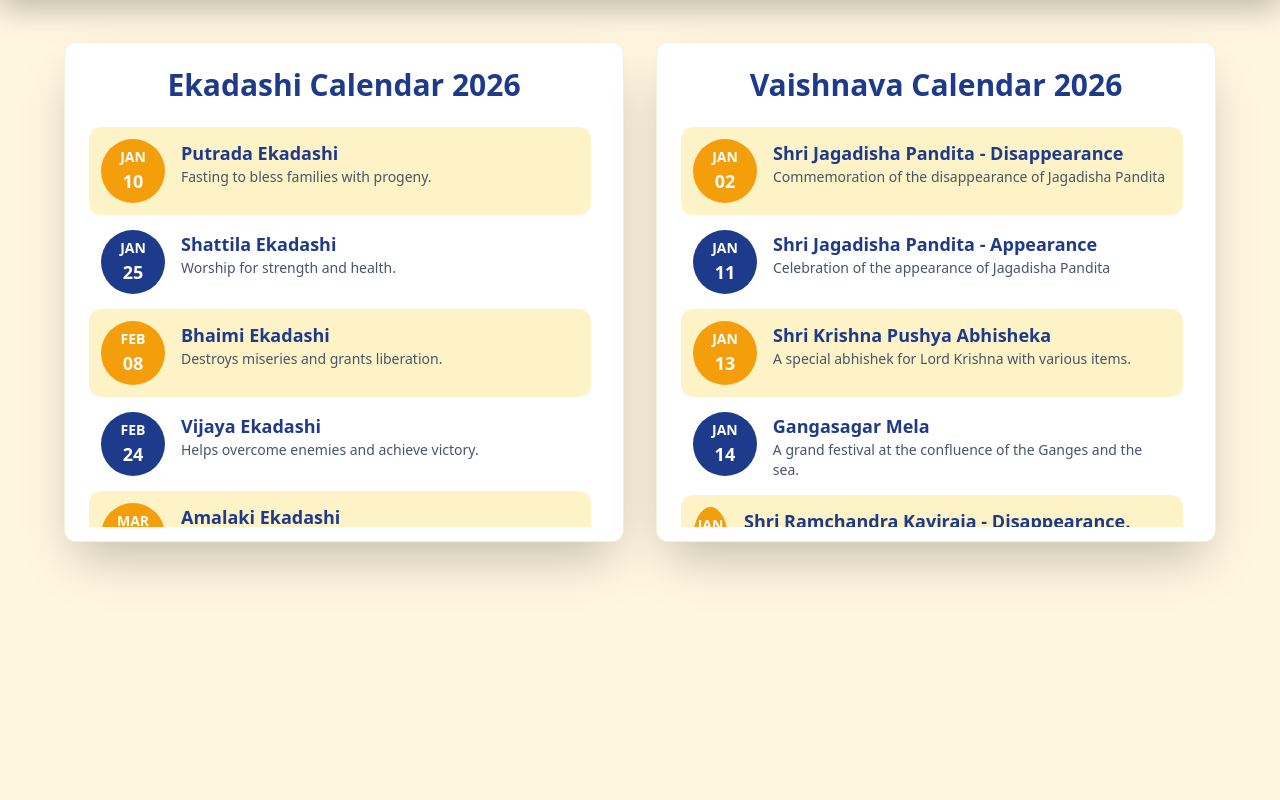
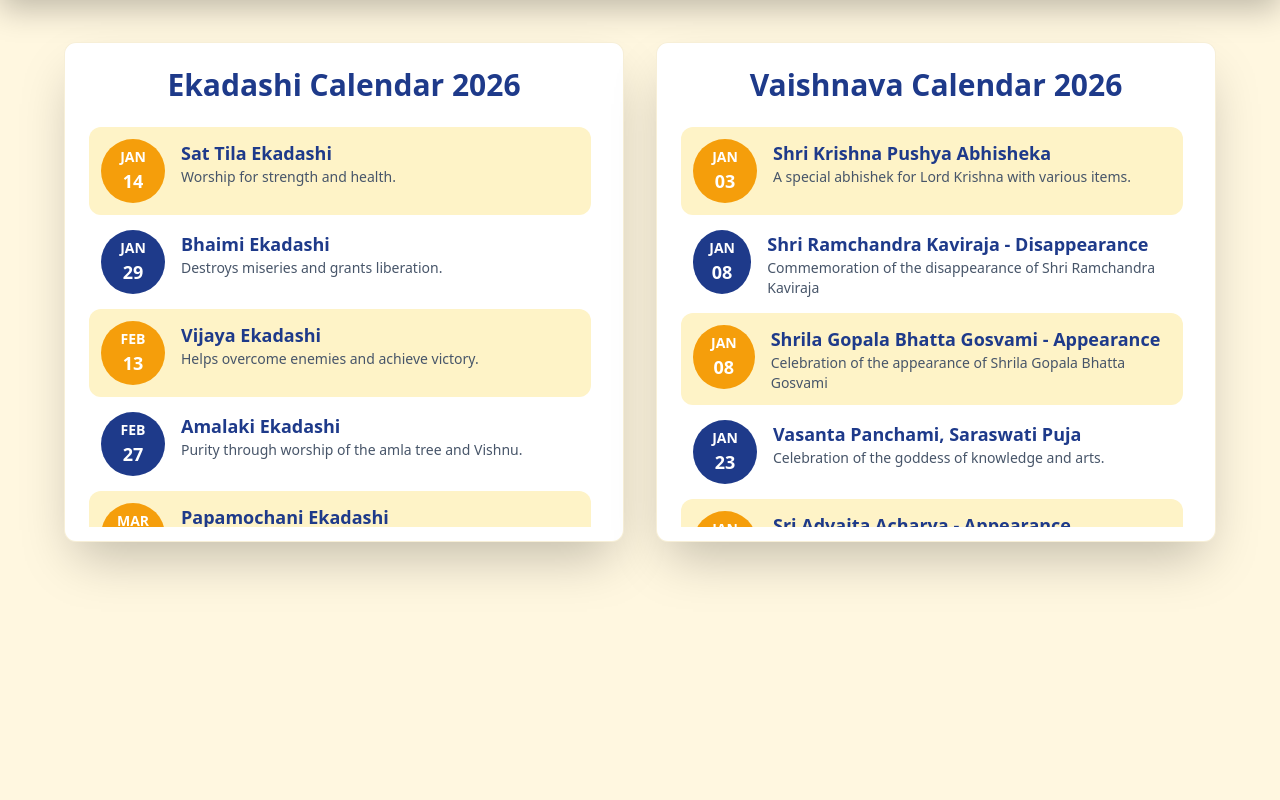
Before and after one commit to asinha2297/sharanagati, a React (Vite) app: page / in a window 1280 px wide. Shown: the part 840-1640 px from the top of the page. Built offline with nearby package versions, Linux system fonts and the light colour scheme.

Commit message:
UpcomingEvents updated
Updated Vaishnava Calendar and Ekadashi Calendar

```diff
--- a/src/components/UpcomingEvents.jsx
+++ b/src/components/UpcomingEvents.jsx
@@ -2,262 +2,239 @@ import React from "react";
 
 const events = [
   {
-    date: "10",
+    date: "14",
     month: "JAN",
-    title: "Putrada Ekadashi",
-    description: "Fasting to bless families with progeny.",
-  },
-  {
-    date: "25",
-    month: "JAN",
-    title: "Shattila Ekadashi",
+    title: "Sat Tila Ekadashi",
     description: "Worship for strength and health.",
   },
   {
-    date: "08",
-    month: "FEB",
+    date: "29",
+    month: "JAN",
     title: "Bhaimi Ekadashi",
     description: "Destroys miseries and grants liberation.",
   },
   {
-    date: "24",
+    date: "13",
     month: "FEB",
     title: "Vijaya Ekadashi",
     description: "Helps overcome enemies and achieve victory.",
   },
   {
-    date: "10",
-    month: "MAR",
+    date: "27",
+    month: "FEB",
     title: "Amalaki Ekadashi",
     description: "Purity through worship of the amla tree and Vishnu.",
   },
   {
-    date: "26",
+    date: "15",
     month: "MAR",
     title: "Papamochani Ekadashi",
     description: "Washes away sins and grants divine forgiveness.",
   },
   {
-    date: "09",
-    month: "APR",
+    date: "29",
+    month: "MAR",
     title: "Kamada Ekadashi",
     description: "Fulfills desires and removes curses.",
   },
   {
-    date: "24",
+    date: "13",
     month: "APR",
     title: "Varuthini Ekadashi",
     description: "Brings prosperity and spiritual upliftment.",
   },
   {
-    date: "08",
-    month: "MAY",
+    date: "27",
+    month: "APR",
     title: "Mohini Ekadashi",
     description: "Eliminates delusion and ego, invoking divine wisdom.",
   },
   {
-    date: "23",
+    date: "13",
     month: "MAY",
     title: "Apara Ekadashi",
     description: "Removes sins and grants salvation.",
   },
   {
-    date: "07",
+    date: "27",
+    month: "MAY",
+    title: "Padmini Ekadashi",
+    description: "Washes away sins and grants spiritual merit.",
+  },
+  {
+    date: "11",
+    month: "JUN",
+    title: "Parama Ekadashi",
+    description: "Cleanses past sins and grants liberation from the cycle of birth and death.",
+  },
+  {
+    date: "26",
     month: "JUN",
     title: "Pandava Nirjala Ekadashi",
     description: "Strict fasting without water for ultimate spiritual benefit.",
   },
   {
-    date: "22",
-    month: "JUN",
+    date: "11",
+    month: "JUL",
     title: "Yogini Ekadashi",
     description: "Cleanses sins and leads towards moksha.",
   },
   {
-    date: "06",
+    date: "25",
     month: "JUL",
     title: "Sayana/Devshayani Ekadashi",
     description: "Marks the beginning of Chaturmasya; worship Vishnu.",
   },
   {
-    date: "21",
-    month: "JUL",
+    date: "09",
+    month: "AUG",
     title: "Kamika Ekadashi",
     description: "Fasting for farming prosperity and nature's welfare.",
   },
   {
-    date: "05",
+    date: "24",
     month: "AUG",
     title: "Pavitropana Ekadashi",
     description: "Protects devotees and restores sacred bonds.",
   },
   {
-    date: "19",
-    month: "AUG",
+    date: "07",
+    month: "SEP",
     title: "Annada Ekadashi",
     description: "Grants freedom from sins and fear.",
   },
   {
-    date: "04",
+    date: "22",
     month: "SEP",
     title: "Parshva Ekadashi",
     description: "Promises liberation and ancestral blessings.",
   },
   {
-    date: "17",
-    month: "SEP",
+    date: "06",
+    month: "OCT",
     title: "Indira Ekadashi",
     description: "Fasting honors Lord Indra and grants power.",
   },
   {
-    date: "03",
+    date: "22",
     month: "OCT",
-    title: "Papankusha Ekadashi",
+    title: "Pashankusha Ekadashi",
     description: "Removes grave sins and offers purification.",
   },
   {
-    date: "17",
-    month: "OCT",
+    date: "05",
+    month: "NOV",
     title: "Rama Ekadashi",
     description: "Devotion to Lord Rama, grants liberation.",
   },
   {
-    date: "02",
+    date: "21",
     month: "NOV",
-    title: "Devutthana Ekadashi",
+    title: "Utthana Ekadashi",
     description: "Marks end of Chaturmasya; Vishnu awakens.",
   },
   {
-    date: "15",
-    month: "NOV",
+    date: "05",
+    month: "DEC",
     title: "Utpanna Ekadashi",
     description: "Celebrates the rising of the Ekadashi goddess.",
   },
   {
-    date: "01",
+    date: "20",
     month: "DEC",
     title: "Mokshada Ekadashi",
     description: "Fasting for moksha and spiritual upliftment.",
-  },
-  {
-    date: "16",
-    month: "DEC",
-    title: "Saphala Ekadashi",
-    description: "Brings success and fulfills desires.",
   },
 ];
 
 const vaishnavaEvents = [
   {
-    date: "02",
-    month: "JAN",
-    title: "Shri Jagadisha Pandita - Disappearance",
-    description: "Commemoration of the disappearance of Jagadisha Pandita",
-  },
-  {
-    date: "11",
-    month: "JAN",
-    title: "Shri Jagadisha Pandita - Appearance",
-    description: "Celebration of the appearance of Jagadisha Pandita",
-  },
-  {
-    date: "13",
+    date: "03",
     month: "JAN",
     title: "Shri Krishna Pushya Abhisheka",
     description: "A special abhishek for Lord Krishna with various items.",
   },
   {
-    date: "14",
+    date: "08",
     month: "JAN",
-    title: "Gangasagar Mela",
-    description: "A grand festival at the confluence of the Ganges and the sea.",
+    title: "Shri Ramchandra Kaviraja - Disappearance",
+    description: "Commemoration of the disappearance of Shri Ramchandra Kaviraja",
   },
   {
-    date: "18",
+    date: "08",
     month: "JAN",
-    title: "Shri Ramchandra Kaviraja - Disappearance, Shrila Gopala Bhatta Gosvami - Appearance",
+    title: "Shrila Gopala Bhatta Gosvami - Appearance",
+    description: "Celebration of the appearance of Shrila Gopala Bhatta Gosvami",
   },
   {
-    date: "20",
+    date: "23",
     month: "JAN",
-    title: "Shri Jayadeva Gosvami - Disappearance",
-    description: "Commemoration of the disappearance of Jayadeva Gosvami",
-  },
-  {
-    date: "21",
-    month: "JAN",
-    title: "Shri Lochana Dasa Thakura - Disappearance",
-    description: "Commemoration of the disappearance of Lochana Dasa Thakura",
-  },
-  {
-    date: "03",
-    month: "FEB",
-    title: "Vasanta Panchami, Saraawati Puja",
+    title: "Vasanta Panchami, Saraswati Puja",
     description: "Celebration of the goddess of knowledge and arts.",
   },
   {
-    date: "04",
-    month: "FEB",
-    title: "Shri Advaita Acharya - Appearance",
+    date: "25",
+    month: "JAN",
+    title: "Sri Advaita Acharya - Appearance",
     description: "Celebration of the appearance of Advaita Acharya",
   },
   {
-    date: "05",
-    month: "FEB",
+    date: "26",
+    month: "JAN",
     title: "Bhishmashatami",
     description: "Commemoration of Bhishma's vow; fasting and prayers.",
   },
   {
-    date: "09",
-    month: "FEB",
+    date: "30",
+    month: "JAN",
     title: "Varaha Dwadashi",
     description: "Appearance of Lord Varahadeva.",
   },
   {
-    date: "10",
-    month: "FEB",
+    date: "31",
+    month: "JAN",
     title: "Nityananda Trayodashi",
     description: "Appearance of Sri Nityananda Prabhu.",
   },
   {
-    date: "17",
+    date: "06",
     month: "FEB",
     title: "Srila Bhaktisiddhanta Sarasvati Thakura - Appearance",
-    description: "Celebration of the founder of the Gaudiya Math.",
+    description: "Celebration of the appearance of Srila Bhaktisiddhanta Sarasvati Thakura.",
   },
   {
-    date: "26",
+    date: "16",
     month: "FEB",
     title: "Shiva Ratri",
     description: "Great night of Shiva; fasting and night vigil.",
   },
   {
-    date: "01",
-    month: "MAR",
-    title: "Shrila Jagannatha Dasa Babaji - Disappearance",
-    description: "Commemoration of the disappearance of Jagannatha Dasa Babaji",
+    date: "18",
+    month: "FEB",
+    title: "Srila Jagannatha Dasa Babaji - Disappearance",
+    description: "Commemoration of the disappearance of Srila Jagannatha Dasa Babaji.",
   },
   {
-    date: "14",
+    date: "03",
     month: "MAR",
-    title: "Gaur Purnima",
-    description: "Appearance of Lord Chaitanya Mahaprabhu.",
+    title: "Gaura Purnima",
+    description: "Commemoration of the appearance of Lord Chaitanya Mahaprabhu.",
   },
   {
-    date: "15",
+    date: "04",
     month: "MAR",
     title: "Festival of Jagannatha Mishra",
     description: "Celebration of Lord Chaitanya's father",
   },
   {
-    date: "22",
+    date: "11",
     month: "MAR",
     title: "Shri Shrivas Pandita - Appearance",
     description: "Celebration of the appearance of Shrivas Pandita",
   },
   {
-    date: "06",
-    month: "APR",
+    date: "27",
+    month: "MAR",
     title: "Rama Navami",
     description: "Celebration of Lord Sri Ramachandra's birth.",
   },
@@ -268,26 +245,32 @@ const vaishnavaEvents = [
     description: "Start of the sacred ritual of offering water to Tulasi.",
   },
   {
-    date: "27",
+    date: "17",
     month: "APR",
     title: "Shri Gadadhar Pandita - Appearance",
     description: "Celebration of the appearance of Gadadhar Pandita",
   },
   {
-    date: "30",
+    date: "20",
     month: "APR",
     title: "Akshaya Tritiya",
     description: "Chandan Yatra Starts Continues for 21 days",
   },
   {
-    date: "06",
-    month: "MAY",
+    date: "25",
+    month: "APR",
     title: "Shrimati Sita Devi - Appearance",
     description: "Celebration of the appearance of Sita Devi.",
   },
   {
-    date: "11",
-    month: "MAY",
+    date: "27",
+    month: "APR",
+    title: "Rukmini Dwadashi",
+    description: "Celebration of the appearance of Rukmini Devi.",
+  },
+  {
+    date: "30",
+    month: "APR",
     title: "Narasimha Chaturdashi",
     description: "Celebration of Lord Narasimha's appearance.",
   },
@@ -298,112 +281,172 @@ const vaishnavaEvents = [
     description: "Completion of the sacred ritual of offering water to Tulasi.",
   },
   {
-    date: "09",
-    month: "JUN",
-    title: "Panihati Chida Dahi Utsava",
-    description: "Celebration of the festival of chipped rice and yogurt.",
-  },
-  {
-    date: "11",
+    date: "29",
     month: "JUN",
     title: "Snana Yatra",
     description: "Bathing ceremony of Lord Jagannath; begins the Ratha Yatra festival.",
   },
   {
-    date: "21",
-    month: "JUN",
+    date: "10",
+    month: "JUL",
     title: "Shri Shrivas Pandita - Disappearance",
     description: "Commemoration of the disappearance of Shrivas Pandita",
   },
   {
-    date: "25",
-    month: "JUN",
+    date: "14",
+    month: "JUL",
     title: "Shrila Bhaktivinoda Thakura - Disappearance",
     description: "Commemoration of the disappearance of Shrila Bhaktivinoda Thakura",
   },
   {
-    date: "26",
-    month: "JUN",
+    date: "14",
+    month: "JUL",
+    title: "Sri Gadadhar Pandita - Disappearance",
+    description: "Commemoration of the disappearance of Gadadhar Pandita",
+  },
+  {
+    date: "15",
+    month: "JUL",
     title: "Gundica Marjana",
     description: "Cleaning of the Gundica temple; preparation for Ratha Yatra.",
   },
   {
-    date: "27",
-    month: "JUN",
+    date: "16",
+    month: "JUL",
     title: "Jagannath Ratha Yatra",
     description: "Festival of chariots; celebration of Lord Jagannath.",
   },
   {
-    date: "06",
+    date: "20",
     month: "JUL",
-    title: "Kanha Jayanti",
-    description: "Celebration of Lord Krishna's birth; fasting and prayers.",
+    title: "Hera Panchami",
+    description: "Celebration of playful rituals associated with Lord Jagannath.",
   },
   {
-    date: "21",
+    date: "24",
     month: "JUL",
-    title: "Hariyali Teej",
-    description: "Festival celebrating monsoon and fertility; fasting by women.",
+    title: "Return Ratha Yatra",
+    description: "Festival celebrating the return of Lord Jagannath's chariot; marks the end of the Ratha Yatra festival.",
   },
   {
-    date: "05",
-    month: "AUG",
-    title: "Raksha Bandhan",
-    description: "Celebration of the bond between brothers and sisters.",
+    date: "29",
+    month: "JUL",
+    title: "First Month of Caturmasya Begins",
+    description: "Beginning of the first month of Caturmasya; period of austerity and spiritual practices.",
   },
   {
-    date: "19",
+    date: "03",
     month: "AUG",
-    title: "Janmashtami",
-    description: "Celebration of Lord Krishna's birth; night vigil and fasting.",
+    title: "Srila Gopala Bhatta Gosvami - Disappearance",
+    description: "Commemoration of the disappearance of Srila Gopala Bhatta Gosvami.",
+  },
+  {
+    date: "23",
+    month: "AUG",
+    title: "Radha Govinda Jhulana Yatra",
+    description: "Celebration of the swinging festival of Radha and Govinda.",
+  },
+  {
+    date: "28",
+    month: "AUG",
+    title: "Lord Balarama - Appearance",
+    description: "Commemoration of the appearance of Lord Balarama.",
+  },
+  {
+    date: "29",
+    month: "AUG",
+    title: "Srila Prabhupada's Departure for US",
+    description: "Srila Prabhupada's departure for the United States.",
   },
   {
     date: "04",
     month: "SEP",
-    title: "Ganesh Chaturthi",
-    description: "Celebration of Lord Ganesha's birth; idol immersion.",
+    title: "Sri Krishna Janmashtami",
+    description: "Celebration of Lord Krishna's birth; night vigil and fasting.",
   },
   {
-    date: "17",
+    date: "05",
     month: "SEP",
-    title: "Navaratri Begins",
-    description: "Nine nights of worshiping the divine feminine.",
+    title: "Nandotsava, Srila Prabhupada Appearance",
+    description: "Celebration of the festival following Krishna Janmashtami; festivities and rituals.",
+  },
+  {
+    date: "19",
+    month: "SEP",
+    title: "Radhastami",
+    description: "Celebration of the appearance of Srimati Radharani.",
+  },
+  {
+    date: "23",
+    month: "SEP",
+    title: "Sri Vamana Dwadashi",
+    description: "Celebration of the appearance of Sri Vamanadeva.",
+  },
+  {
+    date: "24",
+    month: "SEP",
+    title: "Srila Bhaktivinoda Thakura - Disappearance",
+    description: "Commemoration of the disappearance of Srila Bhaktivinoda Thakura.",
+  },
+  {
+    date: "26",
+    month: "SEP",
+    title: "Bhadra Purnima, Acceptance of Sannyas by Srila Prabhupada",
+    description: "Commemoration of the acceptance of sannyas by Srila Prabhupada.",
   },
   {
     date: "03",
     month: "OCT",
-    title: "Dussehra",
-    description: "Victory of Rama over Ravana; symbolizing the triumph of good over evil.",
+    title: "Srila Prabhupada's Arrival in the US",
+    description: "Commemoration of Srila Prabhupada's arrival in the United States.",
   },
   {
-    date: "17",
+    date: "26",
     month: "OCT",
-    title: "Karva Chauth",
-    description: "Fasting by women for the well-being of their husbands.",
+    title: "Sri Krishna Sharadiya Rasayatra, Lakshami Puja",
+    description: "Celebration of the Sri Krishna Sharadiya Rasayatra and Lakshami Puja.",
   },
   {
     date: "02",
     month: "NOV",
-    title: "Diwali",
-    description: "Festival of lights; celebration of the return of Rama and Sita.",
+    title: "Bahulashtami",
+    description: "Celebration of Bahulashtami.",
   },
   {
-    date: "15",
+    date: "09",
     month: "NOV",
-    title: "Bhagavad Gita Jayanti",
-    description: "Celebration of the day the Bhagavad Gita was spoken.",
+    title: "Deep Daan, Dipavali",
+    description: "Celebration of Deep Daan and Dipavali.",
   },
   {
-    date: "01",
-    month: "DEC",
-    title: "Vaikuntha Ekadashi",
-    description: "Fasting and prayers for entry into Vaikuntha, Lord Vishnu's abode.",
+    date: "10",
+    month: "NOV",
+    title: "Go Puja, Govardhan Puja",
+    description: "Celebration of Go Puja and Govardhan Puja.",
   },
   {
-    date: "16",
+    date: "13",
+    month: "NOV",
+    title: "Srila Prabhupada Disappearance",
+    description: "Commemoration of the disappearance of Srila Prabhupada.",
+  },
+  {
+    date: "17",
+    month: "NOV",
+    title: "Gopashtami",
+    description: "Celebration of Gopashtami.",
+  },
+  {
+    date: "24",
+    month: "NOV",
+    title: "Sri Krishna Rasayatra, Tulasi Shaligrama Vivaha",
+    description: "Celebration of the Sri Krishna Rasayatra and Tulasi Shaligrama Vivaha.",
+  },
+  {
+    date: "27",
     month: "DEC",
-    title: "Christmas",
-    description: "Celebration of the birth of Jesus Christ.",
+    title: "Srila Bhaktisiddhanta Sarasvati Thakura - Disappearance",
+    description: "Commemoration of the disappearance of Srila Bhaktisiddhanta Sarasvati Thakura.",
   },
 ];
 
```
